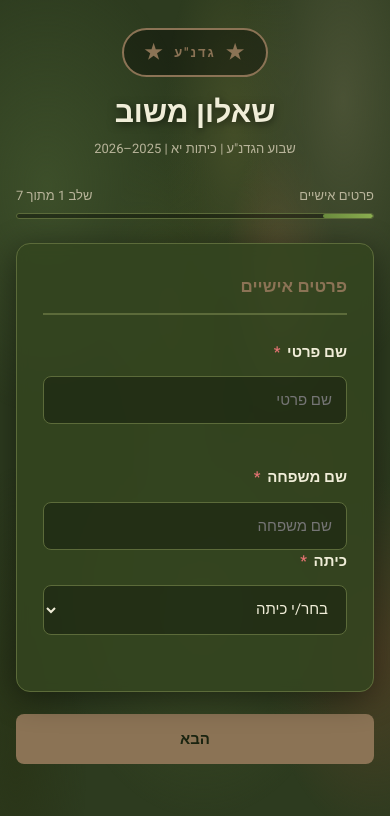
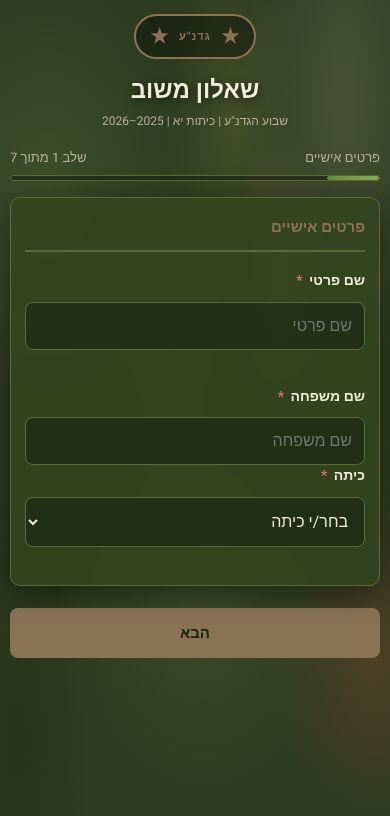
Before and after one commit to yaacovbod/gadna, a plain HTML site: page index.html in a window 390 px wide. Drawn offline with Linux system fonts and the light colour scheme.

Commit message:
שיפורי מובייל: padding, כפתורים, גופן, touch targets

```diff
--- a/index.html
+++ b/index.html
@@ -276,6 +276,48 @@
       background: var(--green);
       border-color: var(--green);
       color: #1A2410;
+    }
+
+    /* ── Mobile ── */
+    button, .choice-opt .lbl {
+      touch-action: manipulation;
+      -webkit-tap-highlight-color: transparent;
+    }
+
+    @media (max-width: 480px) {
+      .two-col { grid-template-columns: 1fr; }
+
+      .container { padding: 14px 10px 48px; }
+
+      .header { margin-bottom: 18px; }
+      .header h1 { font-size: 24px; }
+      .header-badge { padding: 6px 14px; }
+      .header-badge span { font-size: 11px; letter-spacing: 1px; }
+      .header p { font-size: 12px; }
+
+      .progress-wrap { margin-bottom: 16px; }
+
+      .step { padding: 18px 14px; border-radius: 10px; }
+      .step-title { font-size: 15px; margin-bottom: 18px; padding-bottom: 12px; }
+
+      .form-group { margin-bottom: 20px; }
+      .question { font-size: 14px; margin-bottom: 10px; }
+
+      input[type="text"], textarea, select { font-size: 16px; padding: 11px 12px; }
+
+      .rating-row { gap: 6px; }
+      .rating-btn { height: 54px; font-size: 18px; border-radius: 6px; min-width: 0; }
+      .rating-hints { font-size: 11px; }
+
+      .choice-group { gap: 8px; }
+      .choice-opt .lbl { padding: 12px 18px; font-size: 15px; min-height: 44px; display: flex; align-items: center; }
+
+      .nav { gap: 8px; margin-top: 16px; }
+      .btn { padding: 15px; font-size: 16px; }
+
+      .success { padding: 40px 16px; }
+      .success .ico { font-size: 56px; }
+      .success h2 { font-size: 22px; }
     }
 
     /* ── Conditional field ── */
```
